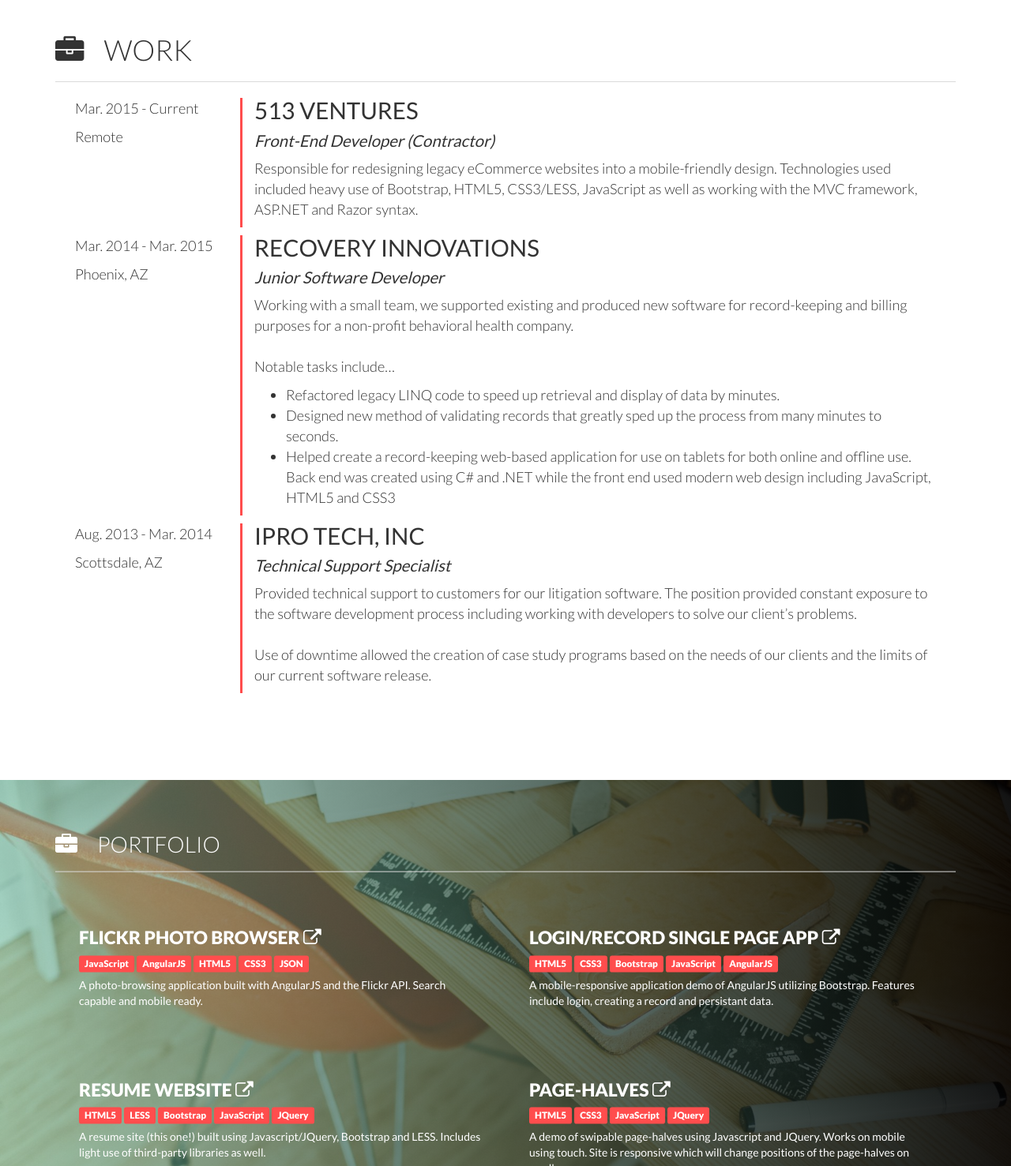
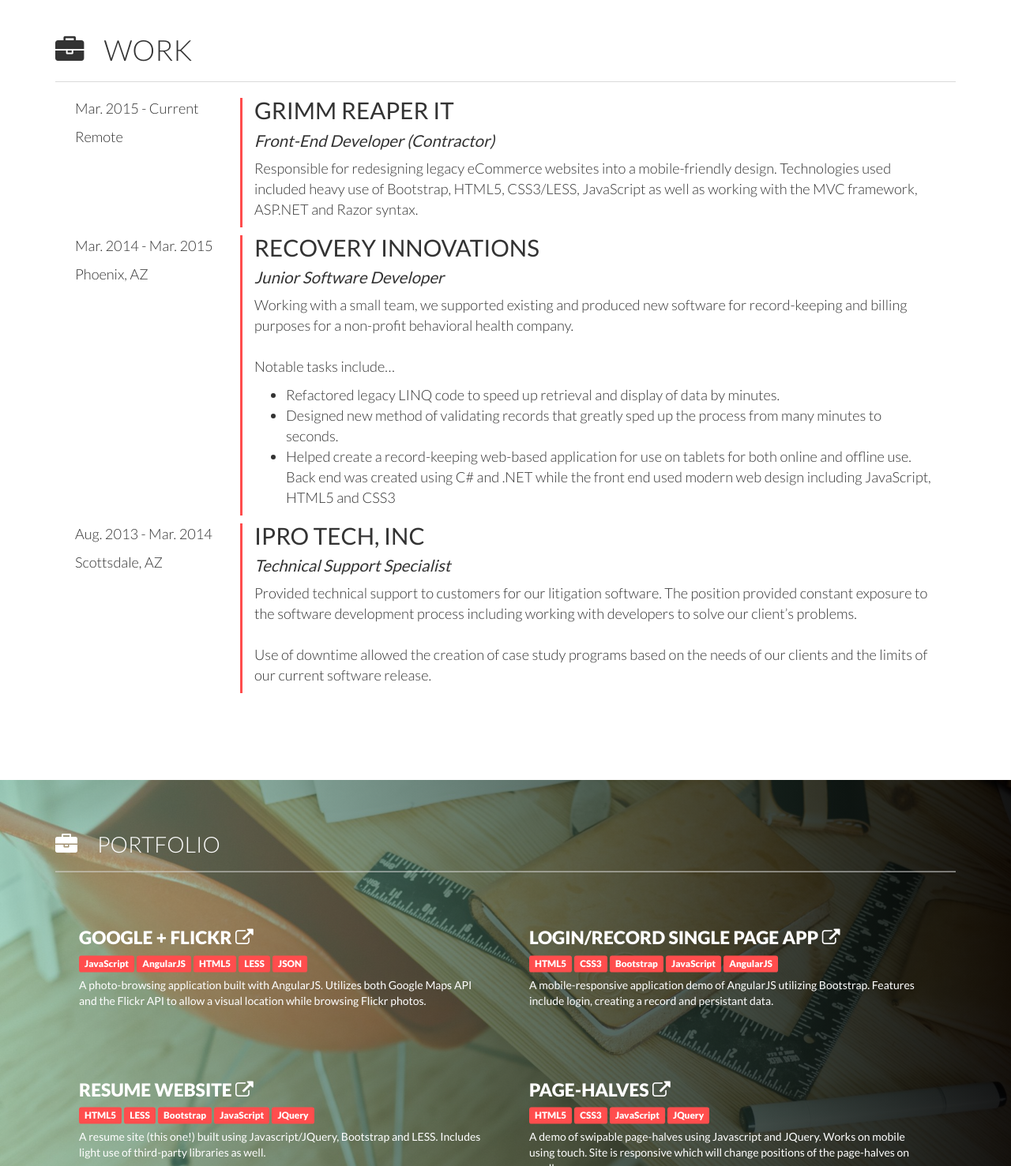
Before and after one commit to rsprom/astute_observation, a plain HTML site: page ritchie_prom_com/index.html in a window 1280 px wide. Shown: the part 2200-3677 px from the top of the page at 79% size. Drawn offline with nearby package versions, Linux system fonts and the light colour scheme.

Commit message:
Updated company name. Fixed link to resume site.

```diff
--- a/ritchie_prom_com/index.html
+++ b/ritchie_prom_com/index.html
@@ -236,7 +236,7 @@
                         </div>
                         <div class="timeline-block-content">
                             <div class="col-md-12">
-                                <h2 class="m-t-0 text-uppercase">513 Ventures</h2>
+                                <h2 class="m-t-0 text-uppercase">Grimm Reaper IT</h2>
                                 <h4><em>Front-End Developer (Contractor)</em></h4>
                             </div>
                             <div class="col-md-12">
@@ -324,17 +324,17 @@
                     <hr />
                     <div class="">
                         <div class="col-md-6 project">
-                            <h2 class="text-uppercase"><a target="_blank" href="http://codepen.io/rprom/full/mJJJrw/">Flickr Photo Browser  <i class="fa fa-external-link"></i></a></h2>
+                            <h2 class="text-uppercase"><a target="_blank" href="http://astuteobservation.com/googleflickrapi/">Google + Flickr  <i class="fa fa-external-link"></i></a></h2>
                             <h4>
                                 <span class="label label-default">JavaScript</span>
                                 <span class="label label-default">AngularJS</span>
                                 <span class="label label-default">HTML5</span>
-                                <span class="label label-default">CSS3</span>
+                                <span class="label label-default">LESS</span>
                                 <span class="label label-default">JSON</span>
                             </h4>
                             <p>
-                                A photo-browsing application built with AngularJS and the Flickr API.
-                                Search capable and mobile ready.
+                                A photo-browsing application built with AngularJS. Utilizes both Google Maps API and the Flickr API to allow
+                                a visual location while browsing Flickr photos.
                             </p>
                         </div>
                         <div class="col-md-6 project">
@@ -352,7 +352,7 @@
                             </p>
                         </div>
                         <div class="col-md-6 project">
-                            <h2 class="text-uppercase"><a href="http://ritchieprom.com">Resume Website  <i class="fa fa-external-link"></i></a></h2>
+                            <h2 class="text-uppercase"><a href="#">Resume Website  <i class="fa fa-external-link"></i></a></h2>
                             <h4>
                                 <span class="label label-default">HTML5</span>
                                 <span class="label label-default">LESS</span>
```
